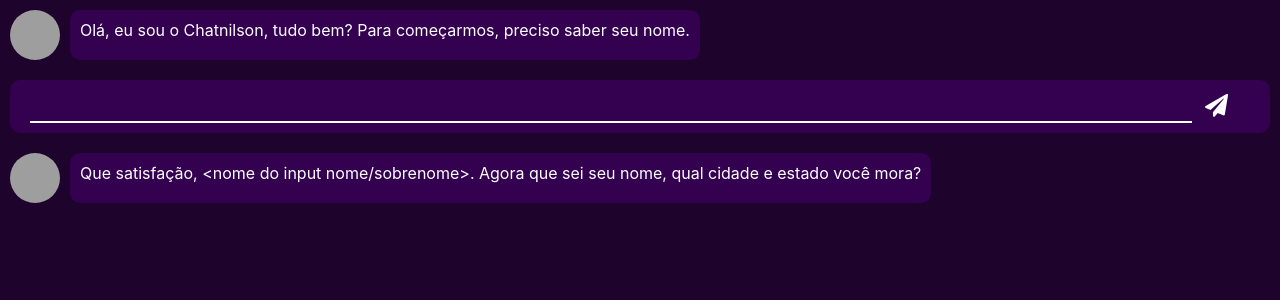
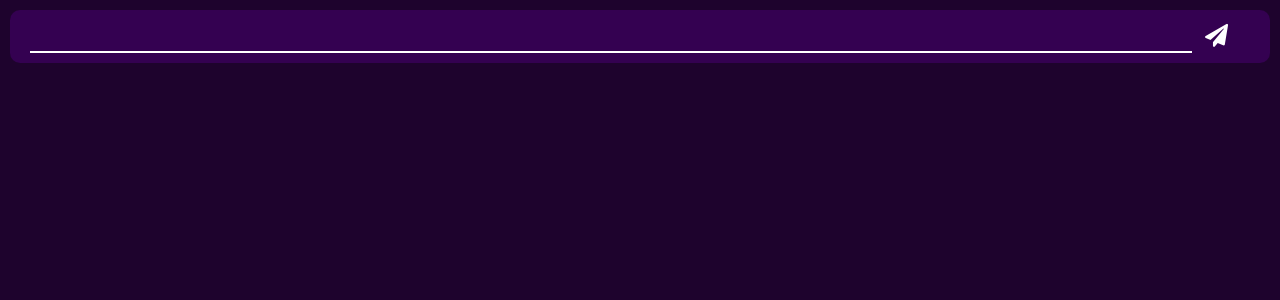
Before and after one commit to Raisess/frontend-test, a React (Create React App) app: page / in a window 1280 px wide. Shown: the top 300 px of the page. Built offline with nearby package versions, Linux system fonts and the light colour scheme; grey boxes are pictures that could not be loaded.

Commit message:
added a display prop to message bubble component, can hide/show the component any time

```diff
--- a/src/components/MessageBubble.tsx
+++ b/src/components/MessageBubble.tsx
@@ -3,11 +3,12 @@ import "./styles/message_bubble.css";
 interface IMessageBubbleProps {
 	profilePicture: string;
 	message:        string;
+	display:        boolean;
 }
 
-export default function MessageBubble({ profilePicture, message }: IMessageBubbleProps): JSX.Element {
+export default function MessageBubble({ profilePicture, message, display }: IMessageBubbleProps): JSX.Element {
 	return (
-		<div className="message-bubble">
+		<div className="message-bubble" style={{ display: display ? "" : "none" }}>
 			<div className="message-bubble-flex-container">
 				<img alt="profile_picture" src={ profilePicture } />
 				<div className="message-bubble-msg-container">
```
